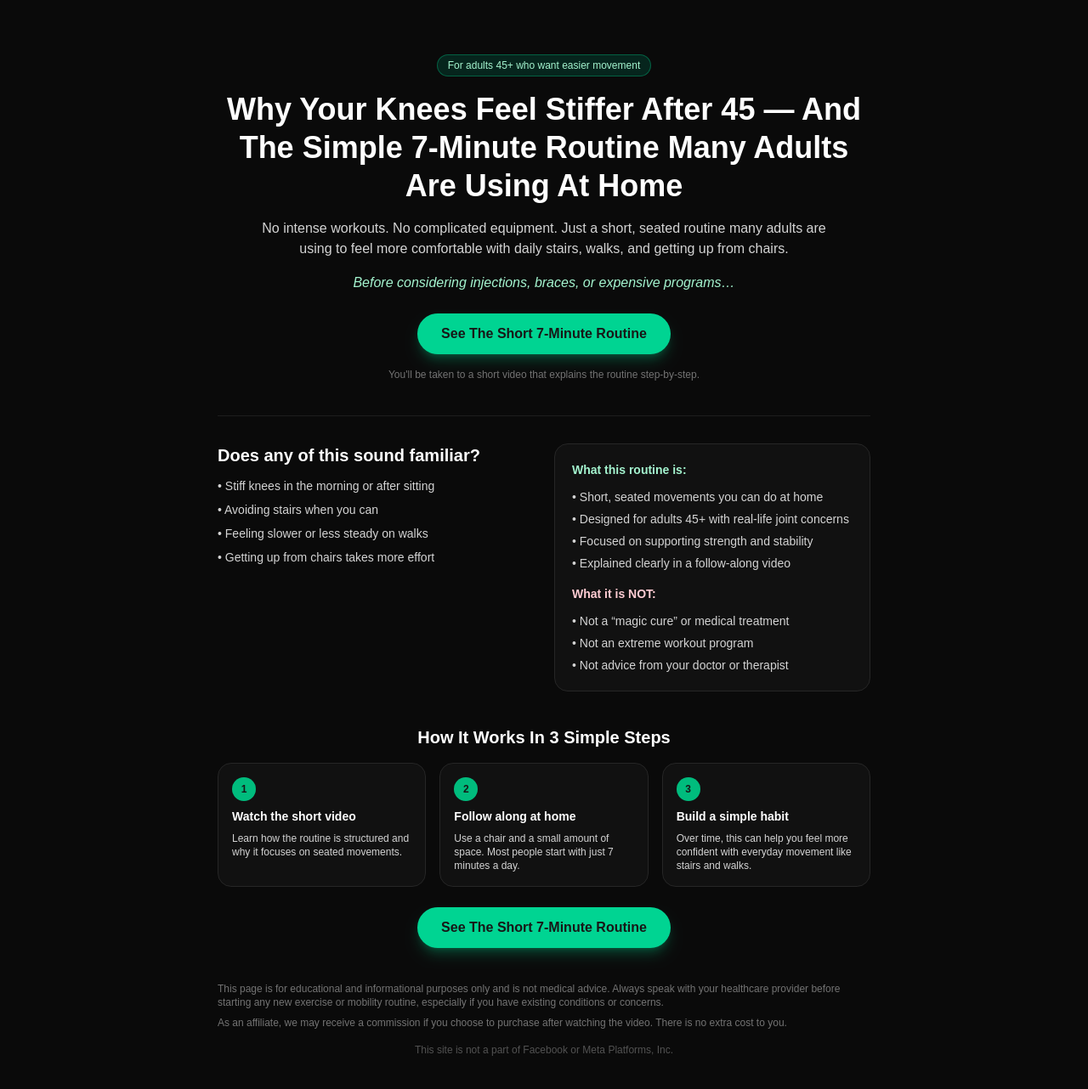
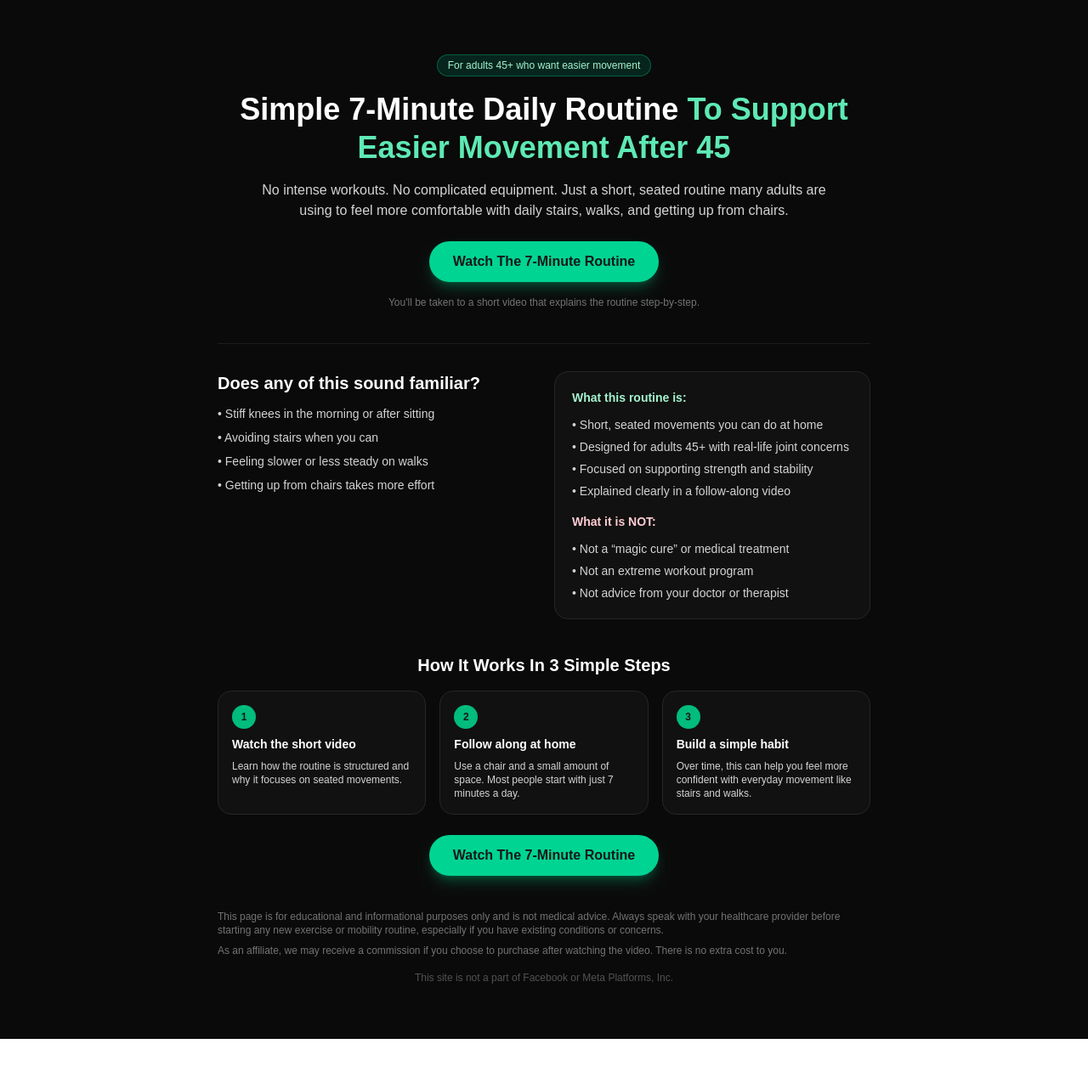
Before and after one commit to kwanusconsulting-bit/mobility-bridge, a Next.js app: page / in a window 1280 px wide. Shown: the top 1282 px of the page at 85% size. After the commit the page ends 1223 px from the top, so only its background shows below. Built offline with nearby package versions, Linux system fonts and the light colour scheme.

Commit message:
Revert "Emotional upgrades: headline, bridge line, button copy"
This reverts commit 5377020ca51a1bf2d2ff709cebff0b05f5c82091.

```diff
--- a/src/app/page.tsx
+++ b/src/app/page.tsx
@@ -18,17 +18,14 @@ export default function Home() {
         {/* Hero */}
         <section className="text-center space-y-4">
           <h1 className="text-3xl md:text-4xl font-semibold leading-tight">
-            Why Your Knees Feel Stiffer After 45 — And The Simple 7-Minute Routine Many Adults Are Using At Home
+            Simple 7-Minute Daily Routine{" "}
+            <span className="text-emerald-300">To Support Easier Movement After 45</span>
           </h1>
 
           <p className="text-sm md:text-base text-neutral-300 max-w-2xl mx-auto">
             No intense workouts. No complicated equipment. Just a short,
             seated routine many adults are using to feel more comfortable
             with daily stairs, walks, and getting up from chairs.
-          </p>
-
-          <p className="text-sm md:text-base text-emerald-200 max-w-2xl mx-auto italic">
-            Before considering injections, braces, or expensive programs…
           </p>
 
           <div className="mt-6 flex justify-center">
@@ -38,7 +35,7 @@ export default function Home() {
               rel="noopener noreferrer"
               className="inline-flex items-center justify-center rounded-full bg-emerald-400 px-7 py-3 text-sm md:text-base font-semibold text-neutral-900 shadow-lg shadow-emerald-500/30 hover:bg-emerald-300 transition"
             >
-              See The Short 7-Minute Routine
+              Watch The 7-Minute Routine
             </a>
           </div>
 
@@ -112,7 +109,7 @@ export default function Home() {
               rel="noopener noreferrer"
               className="inline-flex items-center justify-center rounded-full bg-emerald-400 px-7 py-3 text-sm md:text-base font-semibold text-neutral-900 shadow-lg shadow-emerald-500/30 hover:bg-emerald-300 transition"
             >
-              See The Short 7-Minute Routine
+              Watch The 7-Minute Routine
             </a>
           </div>
         </section>
```
